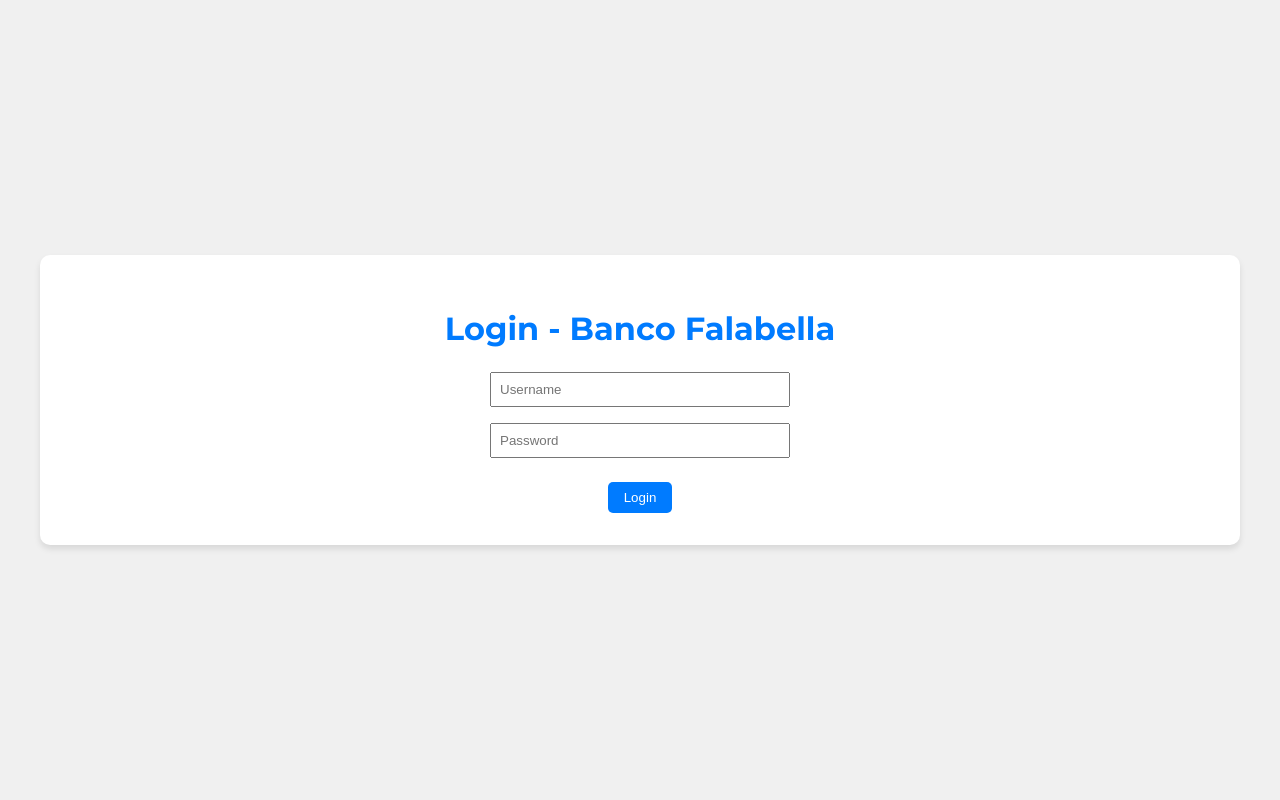
After one commit to jm0077/falabella_dashboards, a Flask app: template frontend_falabella/templates/login.html in a window 1280 px wide. The commit adds this page. Run offline with Flask 3, Linux system fonts and the light colour scheme; the template is opened without the code that fills it, so the values that code supplies are empty.

Commit message:
Se inician cambios para agregar el login el 02-Setiembre 1:00pm

```diff
--- a/frontend_falabella/requirements.txt
+++ b/frontend_falabella/requirements.txt
@@ -1,4 +1,6 @@
 Flask==2.3.3
+Werkzeug==2.3.7
+Flask-Login==0.6.2
 dash==2.9.3
 dash-bootstrap-components==1.2.1
 pandas==2.0.3
--- /dev/null
+++ b/frontend_falabella/templates/login.html
@@ -0,0 +1,76 @@
+<!DOCTYPE html>
+<html lang="es">
+<head>
+    <meta charset="UTF-8">
+    <meta name="viewport" content="width=device-width, initial-scale=1.0">
+    <title>Login - Banco Falabella</title>
+    <link rel="stylesheet" href="https://fonts.googleapis.com/css2?family=Montserrat:wght@400;500;700&display=swap">
+    <link rel="stylesheet" href="{{ url_for('static', filename='css/styles.css') }}">
+    <style>
+        body {
+            font-family: 'Montserrat', sans-serif;
+            margin: 0;
+            padding: 0;
+            display: flex;
+            justify-content: center;
+            align-items: center;
+            height: 100vh;
+            background-color: #f0f0f0;
+        }
+        .container {
+            text-align: center;
+            background-color: white;
+            padding: 2rem;
+            border-radius: 10px;
+            box-shadow: 0 4px 6px rgba(0, 0, 0, 0.1);
+        }
+        h1 {
+            color: #007bff;
+            margin-bottom: 1rem;
+        }
+        form {
+            display: flex;
+            flex-direction: column;
+            align-items: center;
+        }
+        input {
+            margin: 0.5rem 0;
+            padding: 0.5rem;
+            width: 100%;
+            max-width: 300px;
+        }
+        button {
+            margin-top: 1rem;
+            padding: 0.5rem 1rem;
+            background-color: #007bff;
+            color: white;
+            border: none;
+            border-radius: 5px;
+            cursor: pointer;
+        }
+        .flash-messages {
+            color: red;
+            margin-bottom: 1rem;
+        }
+    </style>
+</head>
+<body>
+    <div class="container">
+        <h1>Login - Banco Falabella</h1>
+        <div class="flash-messages">
+            {% with messages = get_flashed_messages() %}
+                {% if messages %}
+                    {% for message in messages %}
+                        <p>{{ message }}</p>
+                    {% endfor %}
+                {% endif %}
+            {% endwith %}
+        </div>
+        <form method="POST">
+            <input type="text" name="username" placeholder="Username" required>
+            <input type="password" name="password" placeholder="Password" required>
+            <button type="submit">Login</button>
+        </form>
+    </div>
+</body>
+</html>
```
Also changed, not shown: frontend_falabella/frontend_falabella.py (+42 -3 lines), frontend_falabella/templates/index.html (+55 -3 lines).
